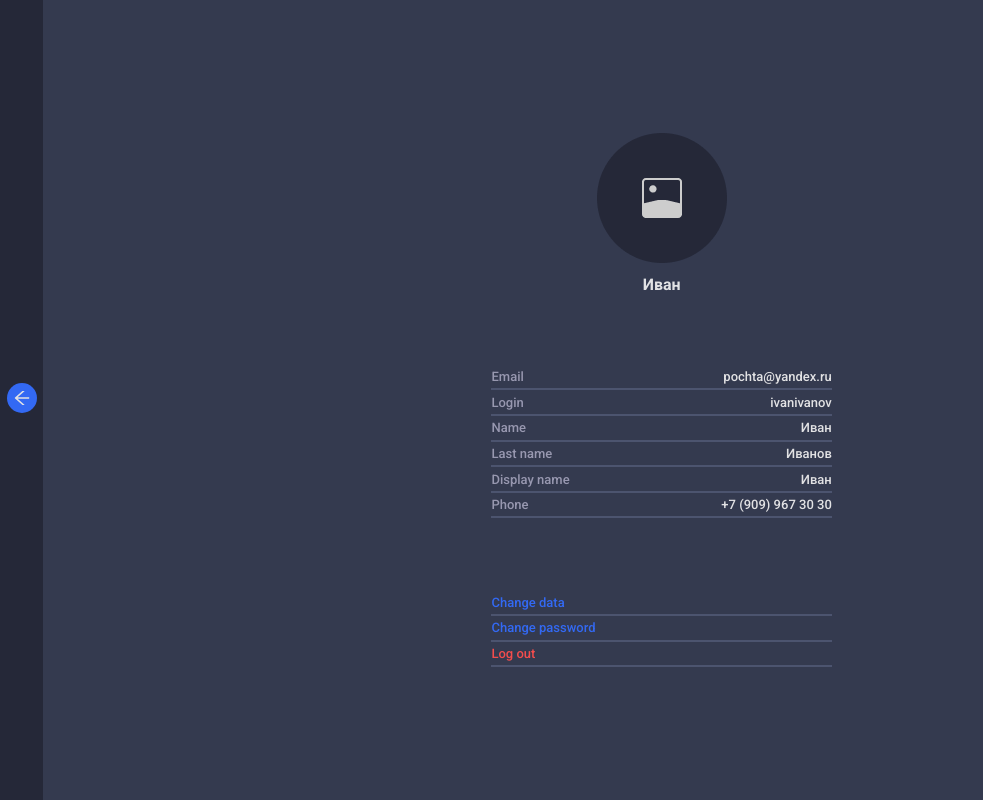
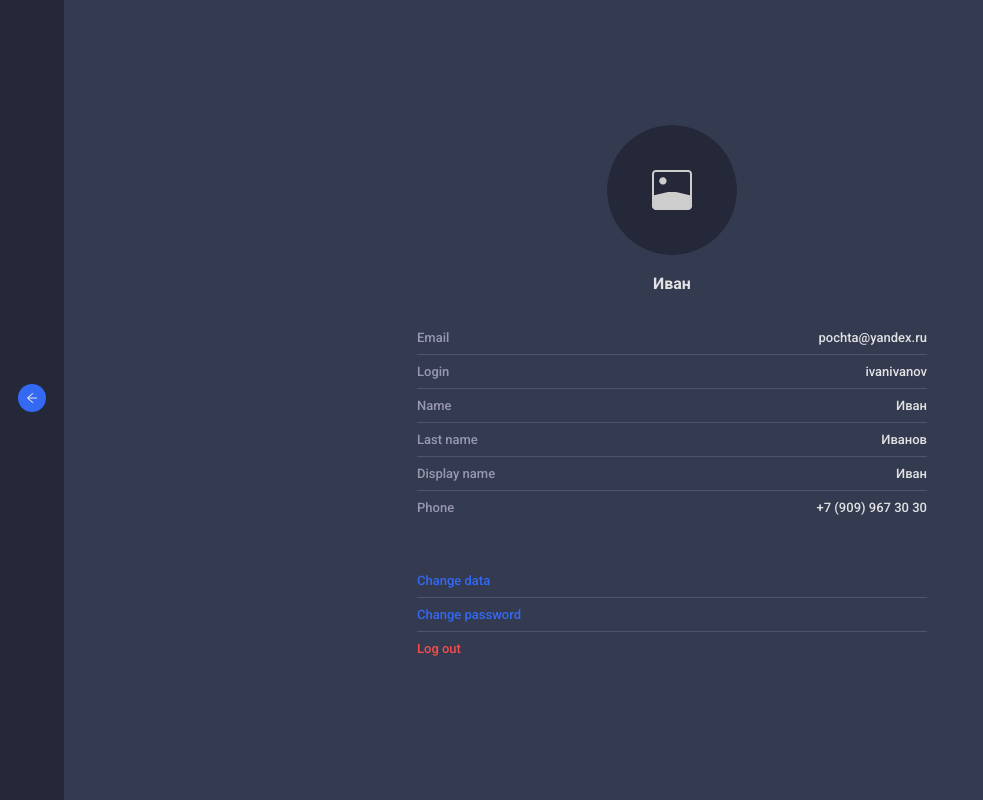
Before and after one commit to Gor0000/ConverseNow, a React (Create React App) app: page /Profile in a window 1280 px wide. Shown: the whole page, without its empty margins (0-983 px from the left). Built offline with nearby package versions, Linux system fonts and the light colour scheme; no server answers.

Commit message:
Profile fix

```diff
--- a/src/Home/Header/header.jsx
+++ b/src/Home/Header/header.jsx
@@ -1,5 +1,5 @@
 import React, { useState , useEffect , useRef } from "react";
-import "./header.css";
+import "./Header.css";
 import { NavLink } from "react-router-dom";
 import { AiOutlineRight } from "react-icons/ai";
 import { IoIosMenu } from "react-icons/io";
--- a/src/Home/Home.jsx
+++ b/src/Home/Home.jsx
@@ -5,7 +5,7 @@ import { useNavigate } from 'react-router-dom'
 import Header from "./Header/header";
 import Main from "./Main/Main";
 import "./Home.css"
-const socket = io.connect("http://localhost:3001");
+// const socket = io.connect("http://localhost:3001");
 
 function Home() {
   // const [message, setMessage] = useState("");
--- a/src/Profile/Profile.css
+++ b/src/Profile/Profile.css
@@ -2,22 +2,26 @@
     width: 100%;
     height: 100vh;
     display: flex;
+    flex-direction: row;
     justify-content: space-between;
-
 }
 .ProlfileLeftDiv{
-   width: 3.5%;
+   width: 64px;
    height: 100%;
    background-color: #252838;
    display: flex;
    align-items: center;
    justify-content: center;
+   position: fixed;
+   left: 0;
+   top: 0;
+   z-index: 999;
 }
 .ProlfileLeftIcone{
-    width: 30px;
-    height: 30px;
+    width: 28px;
+    height: 28px;
     background-color: #3369F3;
-    padding:5px;
+    padding: 7px;
     color: #E2E2E4;
     border-radius: 60%;
 }
@@ -28,30 +32,39 @@
     display: flex;
     align-items: center;
     justify-content: center;
-
+    padding-left: 64px;
 }
 .ProfileStatusDiv{
-    width: 43%;
-    height: 70%;
-    display: flex;
-    flex-direction: column;
-    align-items: center;
-    justify-content: space-between;
-    padding-top: 1vw;
-    padding-bottom: 1vw;
-}
-.ProfileNameImgDiv{
-    height: 160px;
+    width: 510px;
+    height: 551px;
     display: flex;
     flex-direction: column;
     align-items: center;
     justify-content: space-between;
 }
-.ProfileNameImgDiv img{
+.ProfileNameImgDiv{
+    height: 167px;
+    display: flex;
+    flex-direction: column;
+    align-items: center;
+    justify-content: space-between;
+}
+
+.ProfileNameImgDivImgDiv{
     width: 130px;
     height: 130px;
+    border-radius: 50%;
+    overflow: hidden;
+    display: flex;
+    align-items: center;
+    justify-content: center;
+}
 
+.ProfileNameImgDivImg{
+    width: 100%;
+    height: 100%;
 }
+
 .ProfileName{
     font-style: normal;
     font-weight: 700;
@@ -60,21 +73,22 @@
     text-align: center;
     color: #E2E2E4;
 }
+
 .ProfileUserproprtyDiv{
-    width: 80%;
+    width: 100%;
     display: flex;
     flex-direction: column;
-    align-items: center;
     justify-content: space-between;
 }
 .ProfileInformationDiv{
-    width: 80%;
-    height: 2vw;
+    width: 100%;
+    height: 24px;
     display: flex;
-    align-items: center;
     justify-content: space-between;
-    border-bottom: 2px solid #4C546F;
+    border-bottom: 1px solid #4C546F;
+    margin-bottom: 10px;
 }
+
 .ProfileEmail{
     font-style: normal;
     font-weight: 500;
@@ -91,12 +105,11 @@
     color: #E2E2E4;
 }
 .ProfileChangeDiv{
-    width: 80%;
+    width: 100%;
     display: flex;
     flex-direction: column;
     align-items: center;
     justify-content: center;
-
 }
 .ProfileChnage{
     font-style: normal;
@@ -112,3 +125,11 @@
     line-height: 13px;
     color: #F44D4D;
 }
+
+.ProfileInformationDiv:nth-child(6){
+    border-bottom: none;
+}
+
+.ProfileChangeDiv .ProfileInformationDiv:nth-child(3){
+    border-bottom: none;
+}
--- a/src/Profile/ProfileComponets/ProfileMain.jsx
+++ b/src/Profile/ProfileComponets/ProfileMain.jsx
@@ -1,60 +1,60 @@
-import React from 'react'
-import "../Profile.css"
-import ProfileImg from "../../img/Group 203.png"
-import { NavLink } from 'react-router-dom'
-
+import React from "react";
+import "../Profile.css";
+import ProfileImg from "../../img/Group 203.png";
+import { NavLink } from "react-router-dom";
 
 function ProfileMain() {
   return (
-        <div className='ProfileMainDiv'>
-          <div className='ProfileStatusDiv'>
-            <div className='ProfileNameImgDiv'>
-              <img src={ProfileImg} alt="" />
-              <p className='ProfileName'>Иван</p>
+    <div className="ProfileMainDiv">
+      <div className="ProfileStatusDiv">
+        <div className="ProfileNameImgDiv">
+          <div className="ProfileNameImgDivImgDiv">
+            <img className="ProfileNameImgDivImg" src={ProfileImg} alt="" />
           </div>
-               <div className='ProfileUserproprtyDiv'>
-            <div className='ProfileInformationDiv ProfileEmailDiv'>
-              <p className='ProfileEmail'>Email</p>
-              <p className='ProfileEmailName'>pochta@yandex.ru</p>
+          <p className="ProfileName">Иван</p>
         </div>
-            <div className='ProfileInformationDiv ProfileLoginDiv'>
-              <p className='ProfileEmail'>Login</p>
-              <p className='ProfileEmailName'>ivanivanov  </p>
+        <div className="ProfileUserproprtyDiv">
+          <div className="ProfileInformationDiv ProfileEmailDiv">
+            <p className="ProfileEmail">Email</p>
+            <p className="ProfileEmailName">pochta@yandex.ru</p>
           </div>
-            <div className='ProfileInformationDiv ProfileNameDiv'>
-              <p className='ProfileEmail'>Name</p>
-              <p className='ProfileEmailName'>Иван</p>
+          <div className="ProfileInformationDiv ProfileLoginDiv">
+            <p className="ProfileEmail">Login</p>
+            <p className="ProfileEmailName">ivanivanov </p>
           </div>
-            <div className='ProfileInformationDiv ProfileNameDiv'>
-              <p className='ProfileEmail'>Last name</p>
-              <p className='ProfileEmailName'>Иванов</p>
+          <div className="ProfileInformationDiv ProfileNameDiv">
+            <p className="ProfileEmail">Name</p>
+            <p className="ProfileEmailName">Иван</p>
           </div>
-            <div className='ProfileInformationDiv ProfileNameDiv'>
-              <p className='ProfileEmail'>Display name</p>
-              <p className='ProfileEmailName'>Иван</p>
+          <div className="ProfileInformationDiv ProfileNameDiv">
+            <p className="ProfileEmail">Last name</p>
+            <p className="ProfileEmailName">Иванов</p>
           </div>
-            <div className='ProfileInformationDiv ProfileNameDiv'>
-                <p className='ProfileEmail'>Phone</p>
-                <p className='ProfileEmailName'>+7 (909) 967 30 30</p>
+          <div className="ProfileInformationDiv ProfileNameDiv">
+            <p className="ProfileEmail">Display name</p>
+            <p className="ProfileEmailName">Иван</p>
+          </div>
+          <div className="ProfileInformationDiv ProfileNameDiv">
+            <p className="ProfileEmail">Phone</p>
+            <p className="ProfileEmailName">+7 (909) 967 30 30</p>
           </div>
         </div>
-              <div className='ProfileChangeDiv'>
-
-              <div className='ProfileInformationDiv'>
+        <div className="ProfileChangeDiv">
+          <div className="ProfileInformationDiv">
             <NavLink className="ProfileChnage">Change data</NavLink>
           </div>
-              <div className='ProfileInformationDiv'>
+          <div className="ProfileInformationDiv">
             <NavLink className="ProfileChnage">Change password</NavLink>
           </div>
-              <div className='ProfileInformationDiv'>
-              <NavLink to={"/login"} className="ProfileLogOut">Log out</NavLink>
+          <div className="ProfileInformationDiv">
+            <NavLink to={"/Login"} className="ProfileLogOut">
+              Log out
+            </NavLink>
           </div>
         </div>
-
       </div>
-
     </div>
-    )
+  );
 }
 
-  export default ProfileMain
+export default ProfileMain;
--- a/src/Profile/ProfileComponets/ProlfileLeft.jsx
+++ b/src/Profile/ProfileComponets/ProlfileLeft.jsx
@@ -7,7 +7,7 @@ function ProlfileLeft() {
         <div className='ProlfileLeftDiv'>
             <NavLink to={"/Home"}>
               <AiOutlineArrowLeft className='ProlfileLeftIcone'/>
-              </NavLink>
+            </NavLink>
         </div>
   )
 }
```
Lines whose indentation alone changed are shown as unchanged.
